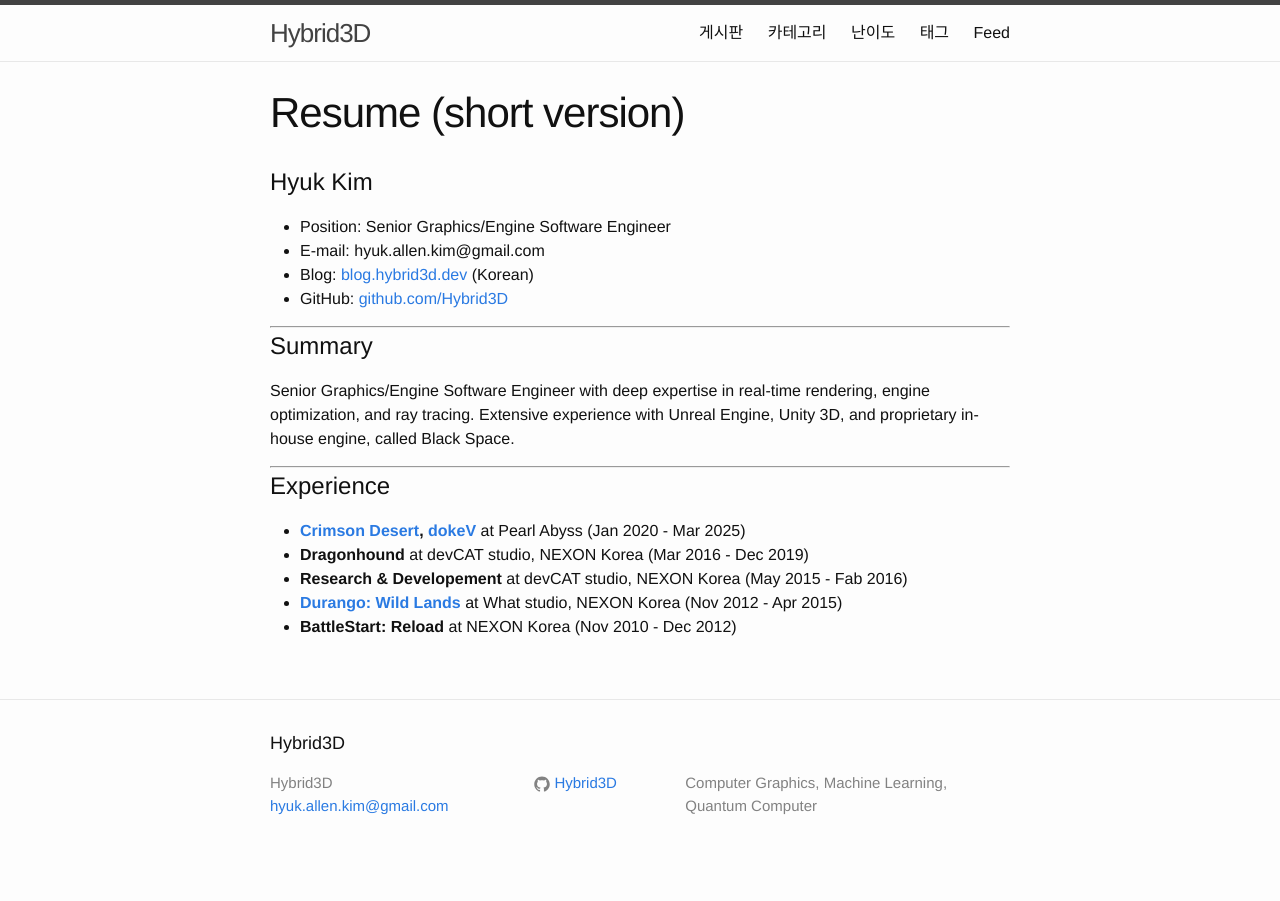
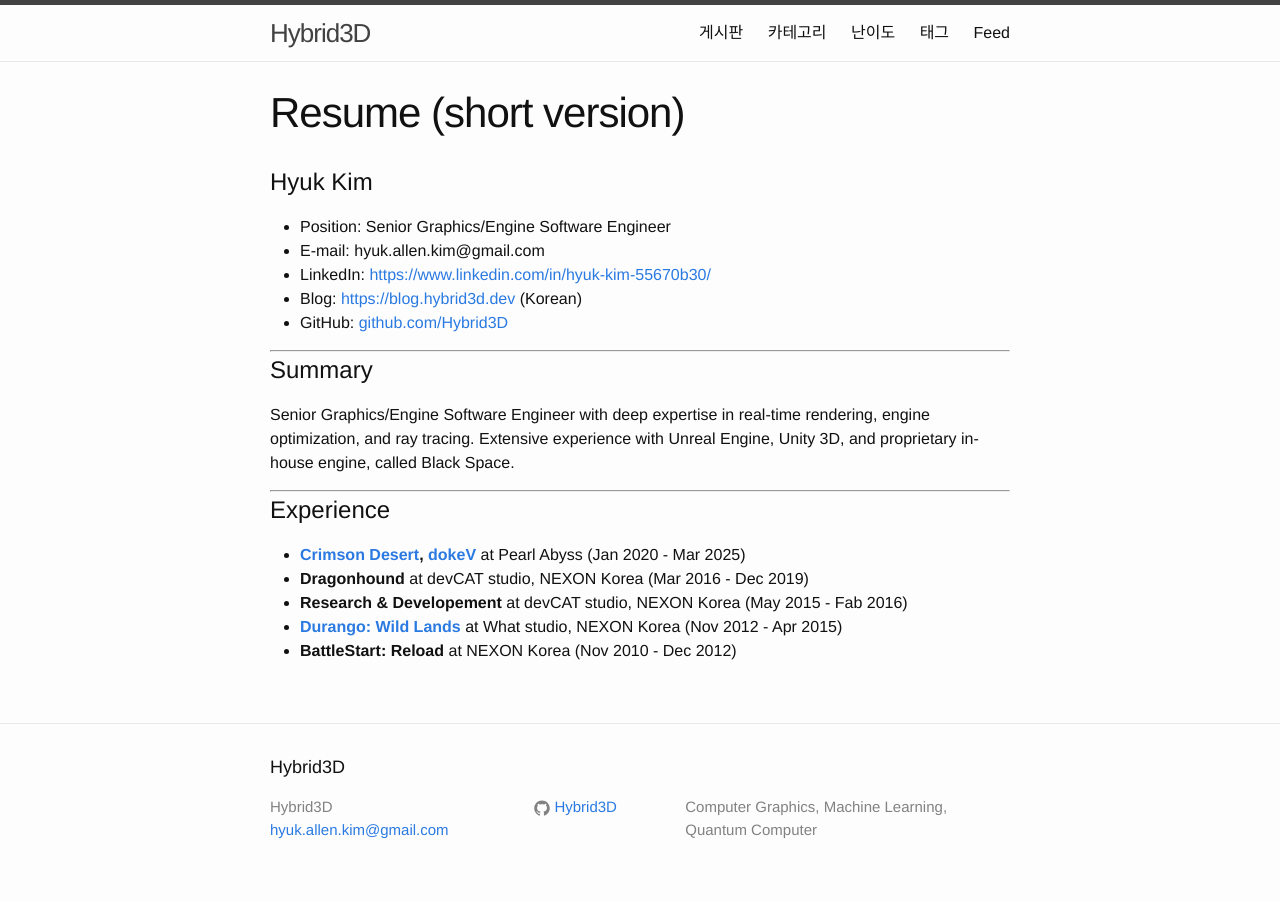
Before and after one commit to Hybrid3D/hybrid3d.github.io, a Jekyll site: the page built from resume.md, in a window 1280 px wide. Built offline with Jekyll 4.4.1, drawn with Linux system fonts in a browser that asks for light colours; comment, search, counter and statistics services are not loaded; some of the changed lines change nothing that is shown.

Commit message:
add linkedin link

```diff
--- a/resume.md
+++ b/resume.md
@@ -12,7 +12,8 @@
 
 - Position: Senior Graphics/Engine Software Engineer
 - E-mail: hyuk.allen.kim@gmail.com
-- Blog: [blog.hybrid3d.dev](https://blog.hybrid3d.dev/) (Korean)
+- LinkedIn: [https://www.linkedin.com/in/hyuk-kim-55670b30/](https://www.linkedin.com/in/hyuk-kim-55670b30/)
+- Blog: [https://blog.hybrid3d.dev](https://blog.hybrid3d.dev/) (Korean)
 - GitHub: [github.com/Hybrid3D](https://github.com/Hybrid3D)
 
 ---
```
